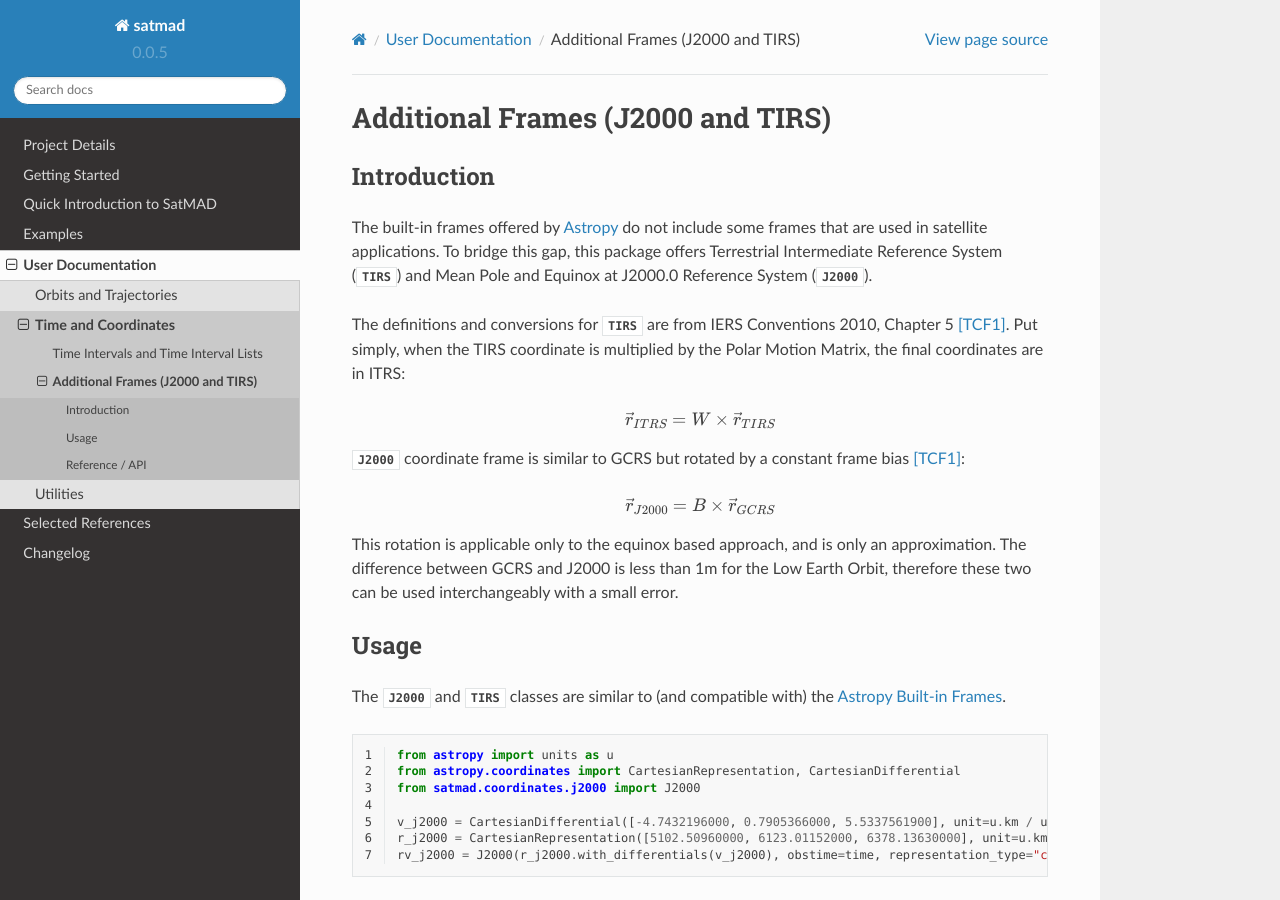
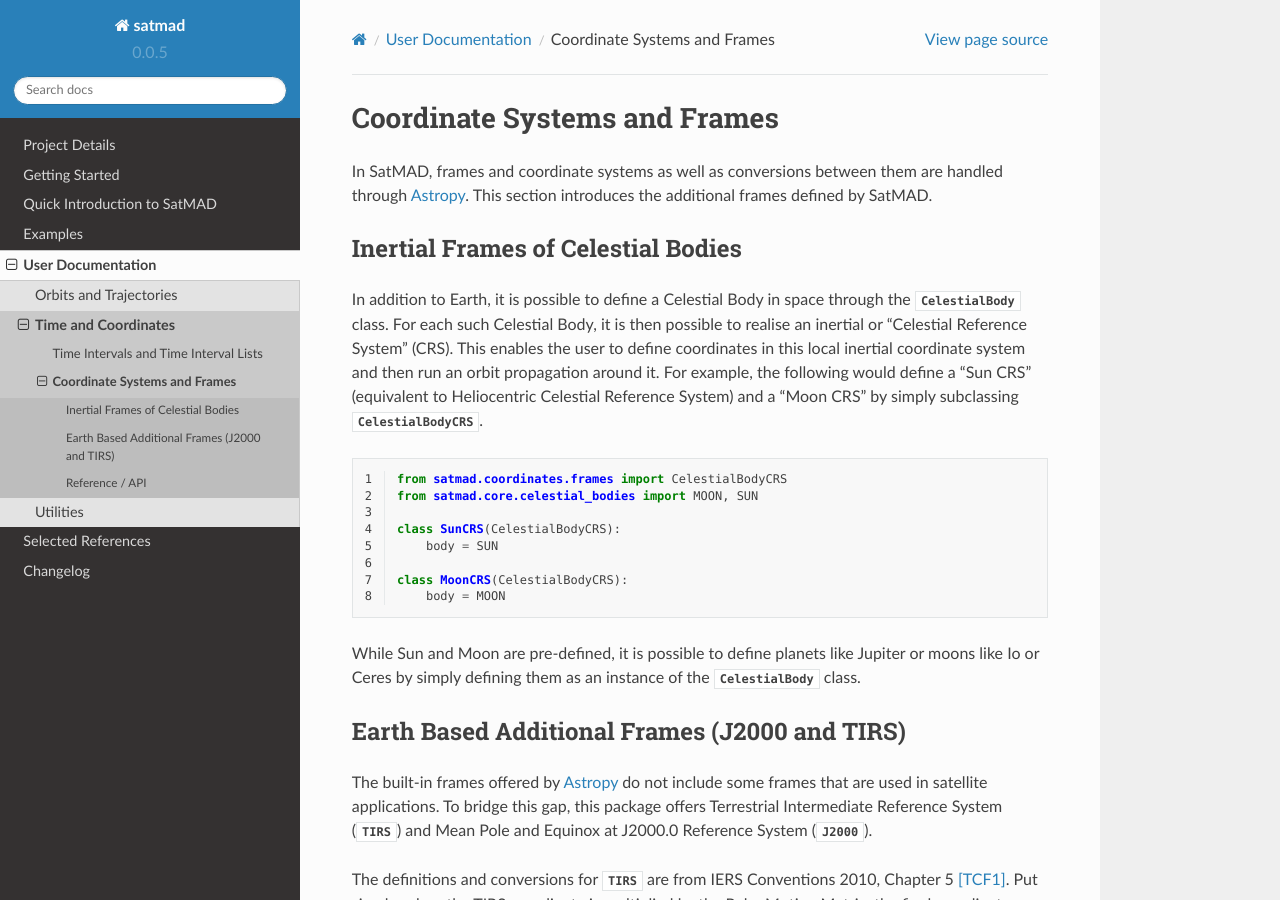
Before and after one commit to egemenimre/satmad, a Sphinx documentation site: the page built from docs/coordinates/frames.rst, in a window 1280 px wide and 900 px high. Built offline with Sphinx 7.4.7 and the Read the Docs theme 2.0.0, drawn with Linux system fonts in a browser that asks for light colours.

Commit message:
Added user defined inertial frames (`CelestialBodyCRS`)

```diff
--- a/docs/coordinates/frames.rst
+++ b/docs/coordinates/frames.rst
@@ -1,8 +1,37 @@
-Additional Frames (J2000 and TIRS)
+Coordinate Systems and Frames
 ==================================
 
-Introduction
-------------
+In SatMAD, frames and coordinate systems as well as conversions between them are handled through
+`Astropy <https://docs.astropy.org/en/latest/coordinates/index.html>`_. This section introduces the
+additional frames defined by SatMAD.
+
+Inertial Frames of Celestial Bodies
+-----------------------------------
+In addition to Earth, it is possible to define a Celestial Body in space through the
+:class:`.CelestialBody` class. For each such Celestial Body, it is then possible to realise an inertial
+or "Celestial Reference System" (CRS). This enables the user to define coordinates in this local
+inertial coordinate system and then run an orbit propagation around it. For example, the following
+would define a "Sun CRS" (equivalent to Heliocentric Celestial Reference System) and a "Moon CRS"
+by simply subclassing :class:`.CelestialBodyCRS`.
+
+.. code-block:: python
+    :linenos:
+
+    from satmad.coordinates.frames import CelestialBodyCRS
+    from satmad.core.celestial_bodies import MOON, SUN
+
+    class SunCRS(CelestialBodyCRS):
+        body = SUN
+
+    class MoonCRS(CelestialBodyCRS):
+        body = MOON
+
+While Sun and Moon are pre-defined, it is possible to define planets like Jupiter or moons like Io or Ceres
+by simply defining them as an instance of the :class:`.CelestialBody` class.
+
+Earth Based Additional Frames (J2000 and TIRS)
+----------------------------------------------
+
 The built-in frames offered by `Astropy <https://docs.astropy.org/en/latest/coordinates/index.html>`_
 do not include some frames that are used in satellite applications. To bridge this gap, this package
 offers Terrestrial Intermediate Reference System (:class:`.TIRS`) and
@@ -23,12 +52,6 @@ This rotation is applicable only to the equinox based approach, and is only an a
 The difference between GCRS and J2000 is less than 1m for the Low Earth Orbit, therefore these two
 can be used interchangeably with a small error.
 
-
-
-
-
-Usage
-------
 The :class:`.J2000` and :class:`.TIRS` classes
 are similar to (and compatible with) the `Astropy Built-in Frames
 <https://docs.astropy.org/en/latest/coordinates/index.html#built-in-frame-classes>`_.
```
